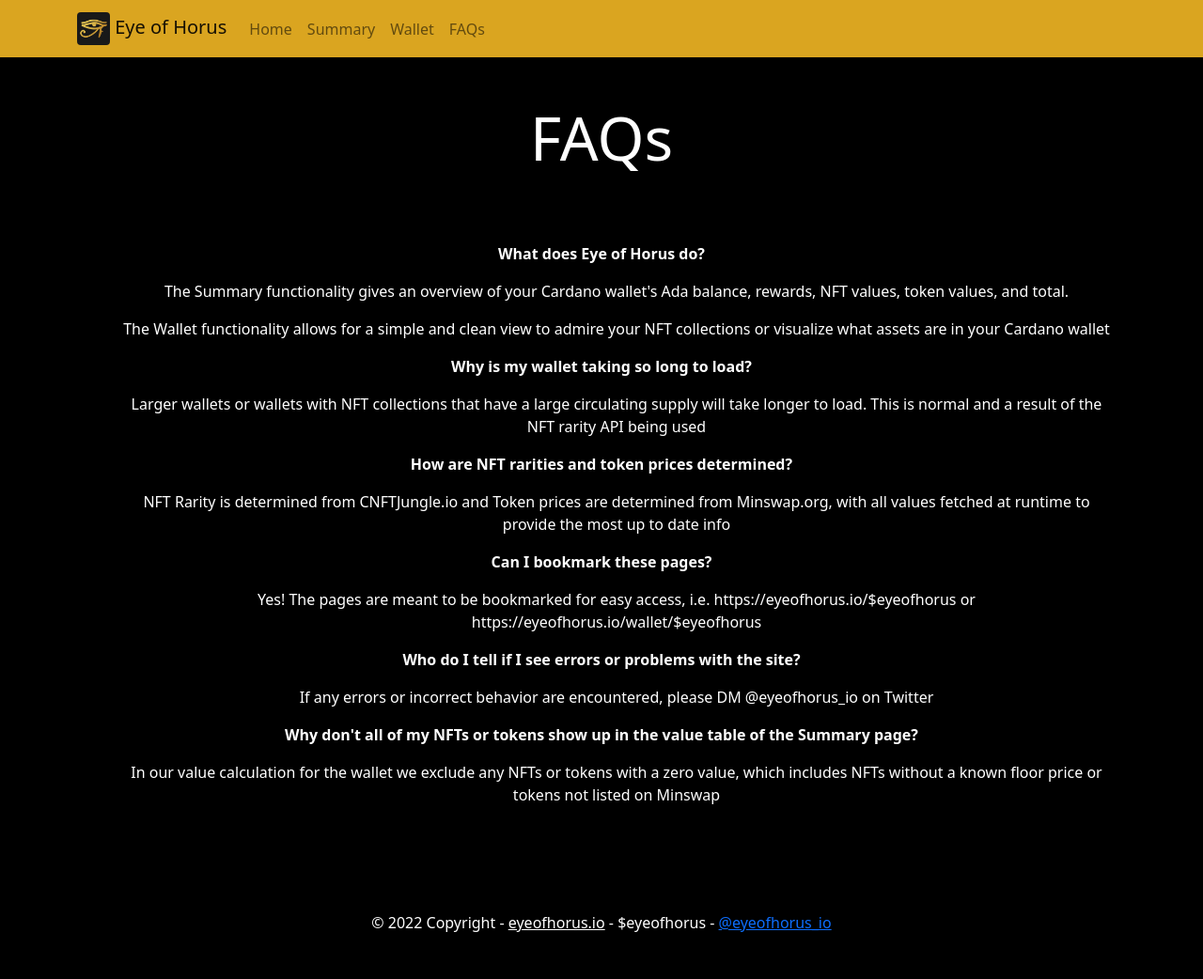
After one commit to maso-soup/horus-project, a Django app: page /faq/ in a window 1280 px wide. The commit adds this page. Shown: the whole page at 94% size. Run offline with Django 4.2, Linux system fonts and the light colour scheme.

Commit message:
Final small changes. V1 ready.

```diff
--- a/tools/templates/tools/base.html
+++ b/tools/templates/tools/base.html
@@ -49,6 +49,9 @@
                         <li class="nav-item">
                             <a href="{% url 'wallet'%}" class="nav-link">Wallet</a>
                         </li>
+                        <li class="nav-item">
+                            <a href="{% url 'faq'%}" class="nav-link">FAQs</a>
+                        </li>
                     </ul>
                 </div>
             </div>
--- /dev/null
+++ b/tools/templates/tools/faq.html
@@ -0,0 +1,30 @@
+{% extends "tools/base.html" %}
+{% load humanize %}
+{% load static %}
+{% block content %}
+
+<h1 class="display-3 pb-3"> FAQs  </h1>
+
+<div class="container pt-5">
+    <p><b>What does Eye of Horus do?</b></p>
+    <ul>The Summary functionality gives an overview of your Cardano wallet's Ada balance, rewards, NFT values, token values, and total.</ul>
+    <ul>The Wallet functionality allows for a simple and clean view to admire your NFT collections or visualize what assets are in your Cardano wallet</ul>
+
+    <p><b>Why is my wallet taking so long to load?</b></p>
+    <ul>Larger wallets or wallets with NFT collections that have a large circulating supply will take longer to load. This is normal and a result of the NFT rarity API being used</b></ul>
+
+    <p><b>How are NFT rarities and token prices determined?</b></p>
+    <ul>NFT Rarity is determined from CNFTJungle.io and Token prices are determined from Minswap.org, with all values fetched at runtime to provide the most up to date info</ul>
+
+    <p><b>Can I bookmark these pages?</b></p>
+    <ul>Yes! The pages are meant to be bookmarked for easy access, i.e. https://eyeofhorus.io/$eyeofhorus or https://eyeofhorus.io/wallet/$eyeofhorus</ul>
+
+    <p><b>Who do I tell if I see errors or problems with the site?</b></p>
+    <ul>If any errors or incorrect behavior are encountered, please DM @eyeofhorus_io on Twitter</ul>
+
+    <p><b>Why don't all of my NFTs or tokens show up in the value table of the Summary page?</b></p>
+    <ul>In our value calculation for the wallet we exclude any NFTs or tokens with a zero value, which includes NFTs without a known floor price or tokens not listed on Minswap</ul>
+</div>
+
+
+{% endblock content %}
--- a/tools/templates/tools/wallet_results.html
+++ b/tools/templates/tools/wallet_results.html
@@ -4,7 +4,7 @@
 
     <title> Wallet </title>
 
-    <h1 class="display-3"> Wallet Contents </h1>
+    <h1 class="display-3"> Wallet </h1>
 
 
     <div class="container p-3">
--- a/tools/urls.py
+++ b/tools/urls.py
@@ -10,4 +10,6 @@ urlpatterns = [
 
     path('wallet/', views.wallet, name='wallet'),
     path('wallet/<str:addr>', views.wallet, name='wallet-param'),
+
+    path('faq/', views.faq, name='faq'),
 ]
--- a/tools/views.py
+++ b/tools/views.py
@@ -7,7 +7,6 @@ import requests
 from blockfrost import ApiError, ApiUrls, BlockFrostApi
 from django.shortcuts import render
 
-import json
 from time import perf_counter
 
 #BlockFrost API which allows for querying the Cardano blockchain
@@ -19,7 +18,7 @@ api = BlockFrostApi(
 #Official Ada Handle policy ID
 HANDLE_POLICY_ID =  "f0ff48bbb7bbe9d59a40f1ce90e9e9d0ff5002ec48f232b49ca0fb9a"
 #Rarities and prices of Ada Handles ( Legendary 1, Ultra Rare 2, Rare 3, Common 4-7, Basic 8-15 )
-HANDLE_RARITIES = { "Legendary": 995, "Ultra Rare": 445, "Rare": 445, "Common": 80, "Basic": 15 }
+HANDLE_RARITIES = { "Legendary": -1, "Ultra Rare": 995, "Rare": 445, "Common": 80, "Basic": 15 }
 
 CNFTJUNGLE_API_URL = "https://api.cnftjungle.app/assets/asset-info/"
 MINSWAP_API_URL = "https://api-mainnet-prod.minswap.org/coinmarketcap/v2/pairs"
@@ -66,7 +65,7 @@ def get_ada_value( valid_stake_address ):
 
     return ada_value
 
-def get_api_rewards_data( valid_stake_address ):
+def get_rewards_data( valid_stake_address ):
     '''Function for geting amount of Rewards and Reward
     info in the wallet of a given valid address'''
     rewards_dict = {}
@@ -87,6 +86,7 @@ def get_api_rewards_data( valid_stake_address ):
     pool_id = api_rewards_data[ "pool_id" ]
 
     pool_info = api.pool_metadata( pool_id, return_type='json' )
+    print(pool_info)
 
     pool_ticker = pool_info[ "ticker" ]
     pool_name = pool_info[ "name" ]
@@ -436,7 +436,7 @@ def summary( request, addr = None ):
     total_value = round( ada_value + token_list_value + nfts_list_value, 2 )
     total_value_using_floor = round( ada_value + token_list_value + nfts_list_value_floor, 2 )
 
-    rewards_dict = get_api_rewards_data( valid_address )
+    rewards_dict = get_rewards_data( valid_address )
 
     total_rewards = round( rewards_dict[ "total_rewards" ], 2 )
     total_withdrawals = round( rewards_dict[ "total_withdrawals" ], 2 )
@@ -497,3 +497,6 @@ def wallet( request, addr = None ):
     }
 
     return render( request, 'tools/wallet_results.html', context )
+
+def faq( request ):
+    return render( request, 'tools/faq.html' )
```
Also changed, not shown: tools/templates/tools/summary_home.html (+0 -12 lines).
